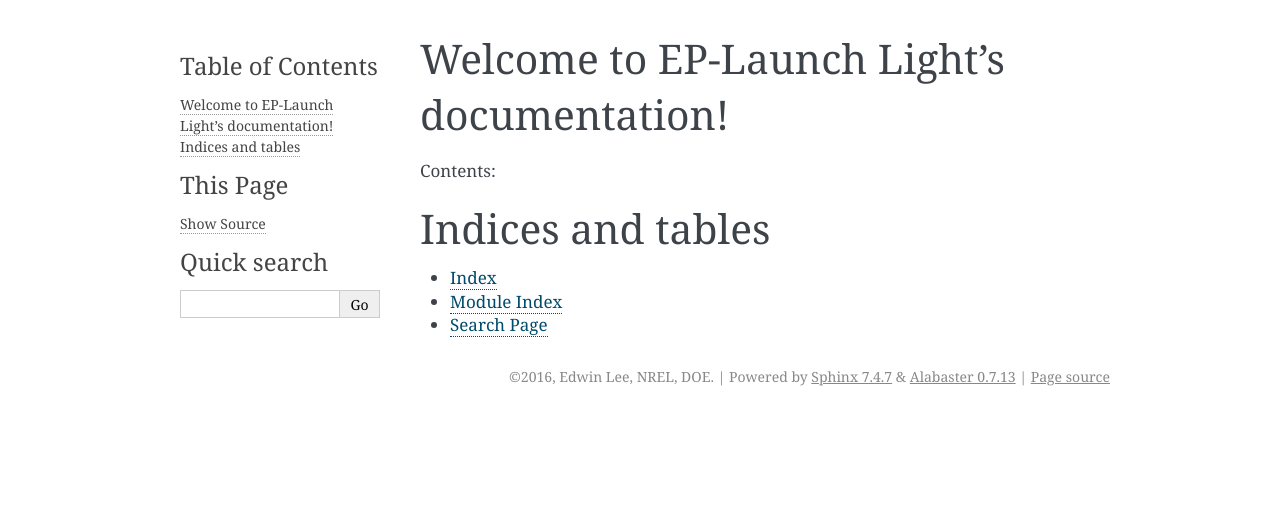
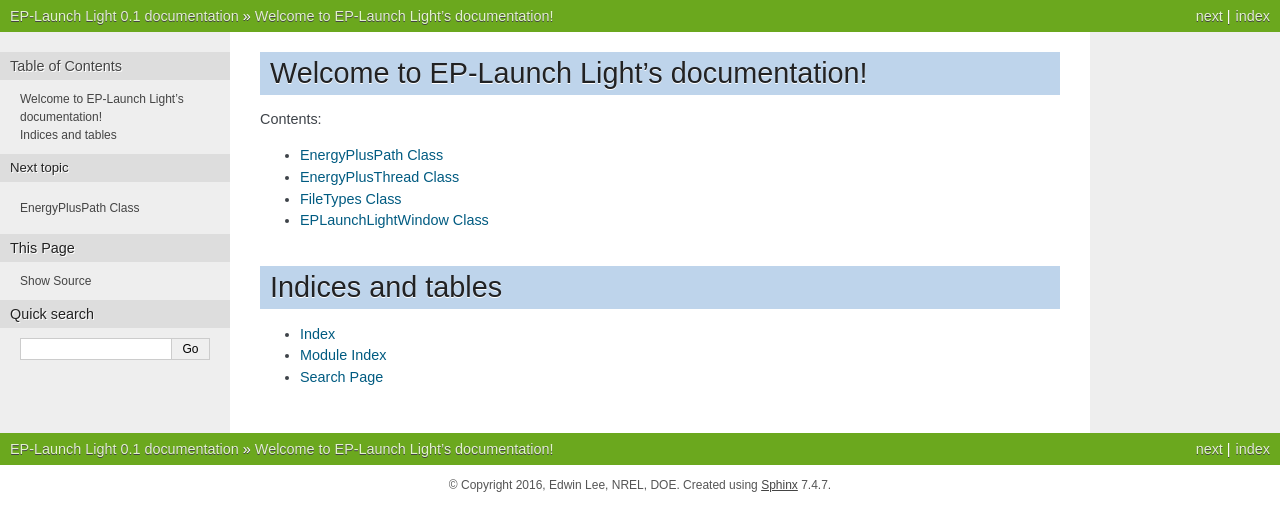
Before and after one commit to Myoldmopar/EPLaunchLight, a Sphinx documentation site: the page built from docs/index.rst, in a window 1280 px wide. Shown: the top 531 px of the page. Built offline with Sphinx 7.4.7, drawn with Linux system fonts in a browser that asks for light colours.

Commit message:
Updating docs, makefile, etc.

```diff
--- a/docs/conf.py
+++ b/docs/conf.py
@@ -18,7 +18,7 @@
 # If extensions (or modules to document with autodoc) are in another directory,
 # add these directories to sys.path here. If the directory is relative to the
 # documentation root, use os.path.abspath to make it absolute, like shown here.
-#sys.path.insert(0, os.path.abspath('.'))
+sys.path.insert(0, os.path.abspath('../src'))
 
 # -- General configuration ------------------------------------------------
 
@@ -110,7 +110,7 @@
 
 # The theme to use for HTML and HTML Help pages.  See the documentation for
 # a list of builtin themes.
-html_theme = 'alabaster'
+html_theme = 'nature'
 
 # Theme options are theme-specific and customize the look and feel of a theme
 # further.  For a list of options available for each theme, see the
--- a/docs/index.rst
+++ b/docs/index.rst
@@ -11,6 +11,10 @@
 .. toctree::
    :maxdepth: 2
 
+   EnergyPlusPath
+   EnergyPlusThread
+   FileTypes
+   EPLaunchLightWindow
 
 
 Indices and tables
```
Also changed, not shown: docs/EPLaunchLightWindow.rst (added, +7 -0 lines), docs/EnergyPlusPath.rst (added, +7 -0 lines), docs/EnergyPlusThread.rst (added, +7 -0 lines), docs/FileTypes.rst (added, +7 -0 lines), 3 other files.
